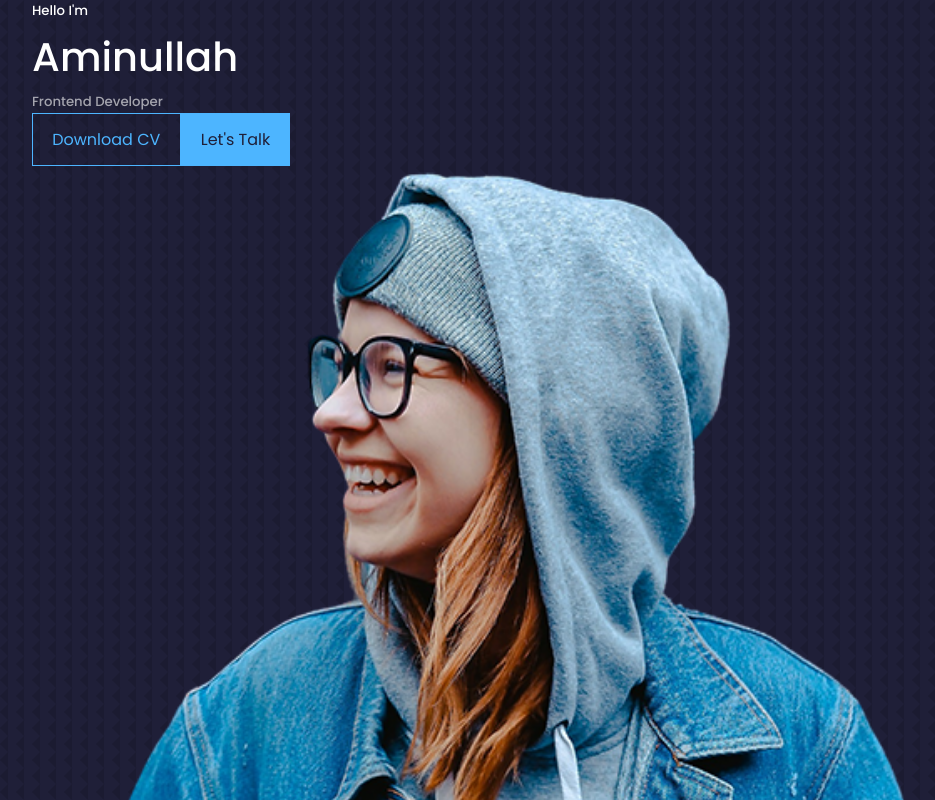
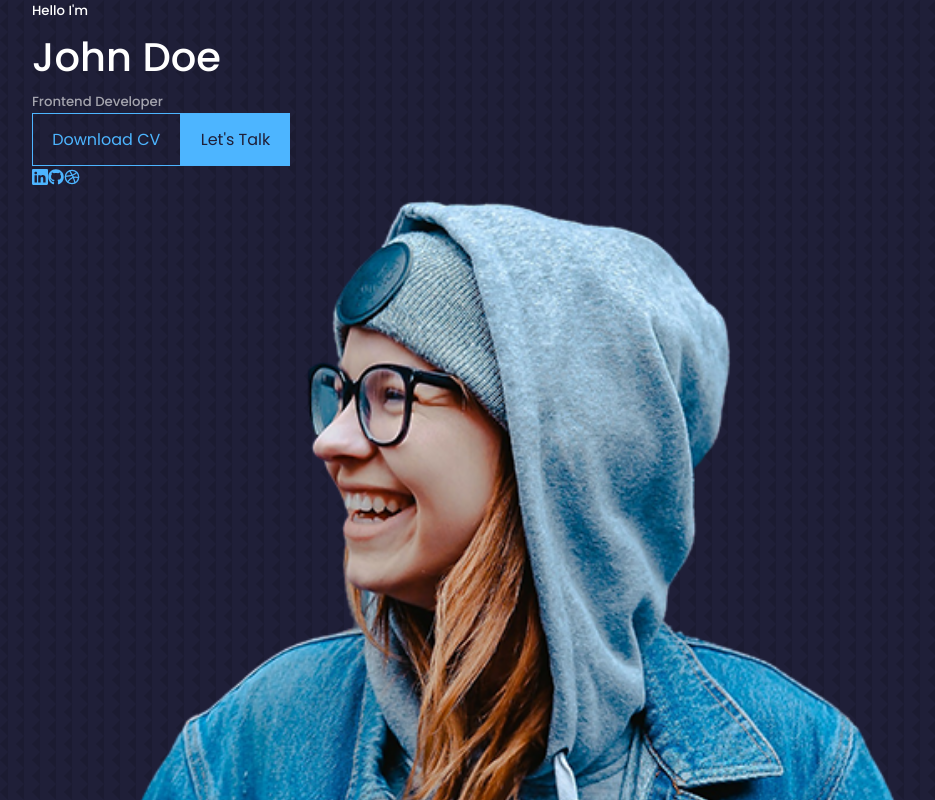
Before and after one commit to EngrAminullah/my-portfolio, a React (Create React App) app: page / in a window 1280 px wide. Shown: the top 800 px of the page, without its empty margins (128-1063 px from the left). Built offline with nearby package versions, Linux system fonts and the light colour scheme.

Commit message:
react icons

```diff
--- a/src/components/header/Header.jsx
+++ b/src/components/header/Header.jsx
@@ -4,20 +4,24 @@ import CTA from "./CTA";
 import ME from "../../assets/me.png";
 
 import "./header.css";
+import HeaderSocial from "./HeaderSocial";
 
 const Header = () => {
   return (
     <header>
       <div className="container header__container">
         <h5>Hello I'm</h5>
-        <h1>Aminullah</h1>
+        <h1>John Doe</h1>
         <h5 className="text-light">Frontend Developer</h5>
         <CTA />
+        <HeaderSocial />
         <div className="me">
           <img src={ME} alt="me" />
         </div>
 
-        <a href="#contact" className="scroll__down">Scroll Down</a>
+        <a href="#contact" className="scroll__down">
+          Scroll Down
+        </a>
       </div>
     </header>
   );
--- a/src/components/header/HeaderSocial.jsx
+++ b/src/components/header/HeaderSocial.jsx
@@ -1,5 +1,7 @@
 import React from "react";
 import { BsLinkedin } from "react-icons/bs";
+import { FaGithub } from "react-icons/fa";
+import { FiDribbble } from "react-icons/fi";
 
 const HeaderSocial = () => {
   return (
@@ -7,8 +9,12 @@ const HeaderSocial = () => {
       <a href="https://linkedin.com" target="_blank">
         <BsLinkedin />
       </a>
-      <a href="https://github.com" target="_blank"></a>
-      <a href="https://dribble.com" target="_blank"></a>
+      <a href="https://github.com" target="_blank">
+        <FaGithub />
+      </a>
+      <a href="https://dribble.com" target="_blank">
+        <FiDribbble />
+      </a>
     </div>
   );
 };
```
